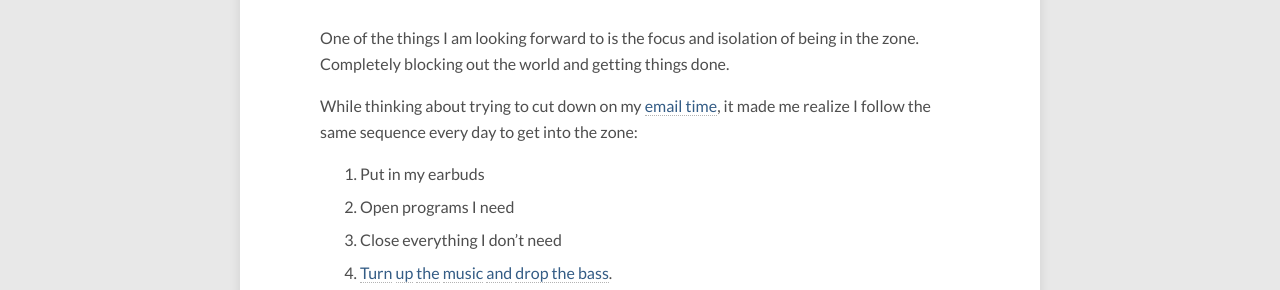
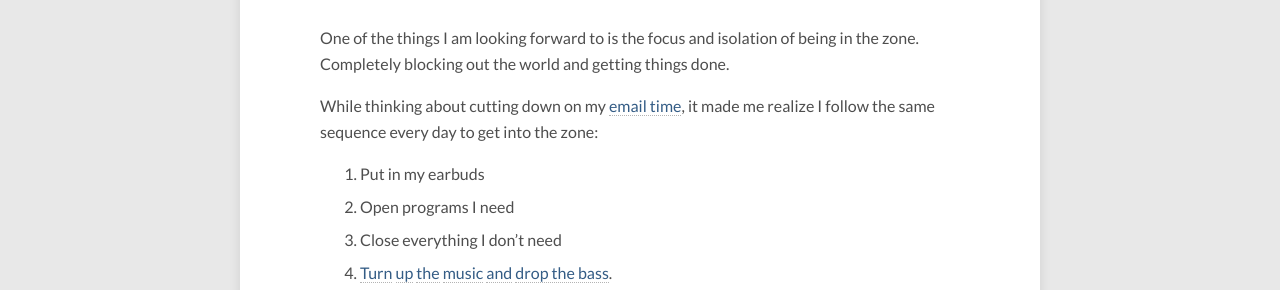
Before and after one commit to smaclell/smaclell.github.io, a Jekyll site: the page built from _posts/2015-07-05-getting-into-the-zone.md, in a window 1280 px wide. Shown: the part 625-915 px from the top of the page. Built offline with Jekyll 4.4.1, drawn with Linux system fonts in a browser that asks for light colours; nearby versions of some CDN libraries; comment, search, counter and statistics services are not loaded.

Commit message:
Wording tweak

```diff
--- a/_posts/2015-07-05-getting-into-the-zone.md
+++ b/_posts/2015-07-05-getting-into-the-zone.md
@@ -17,7 +17,7 @@ I am now relaxed and ready to get back to work.
 One of the things I am looking forward to is the focus and isolation of being
 in the zone. Completely blocking out the world and getting things done.
 
-While thinking about trying to cut down on my [email time][email],
+While thinking about cutting down on my [email time][email],
 it made me realize I follow the same sequence every day to
 get into the zone:
 
```
